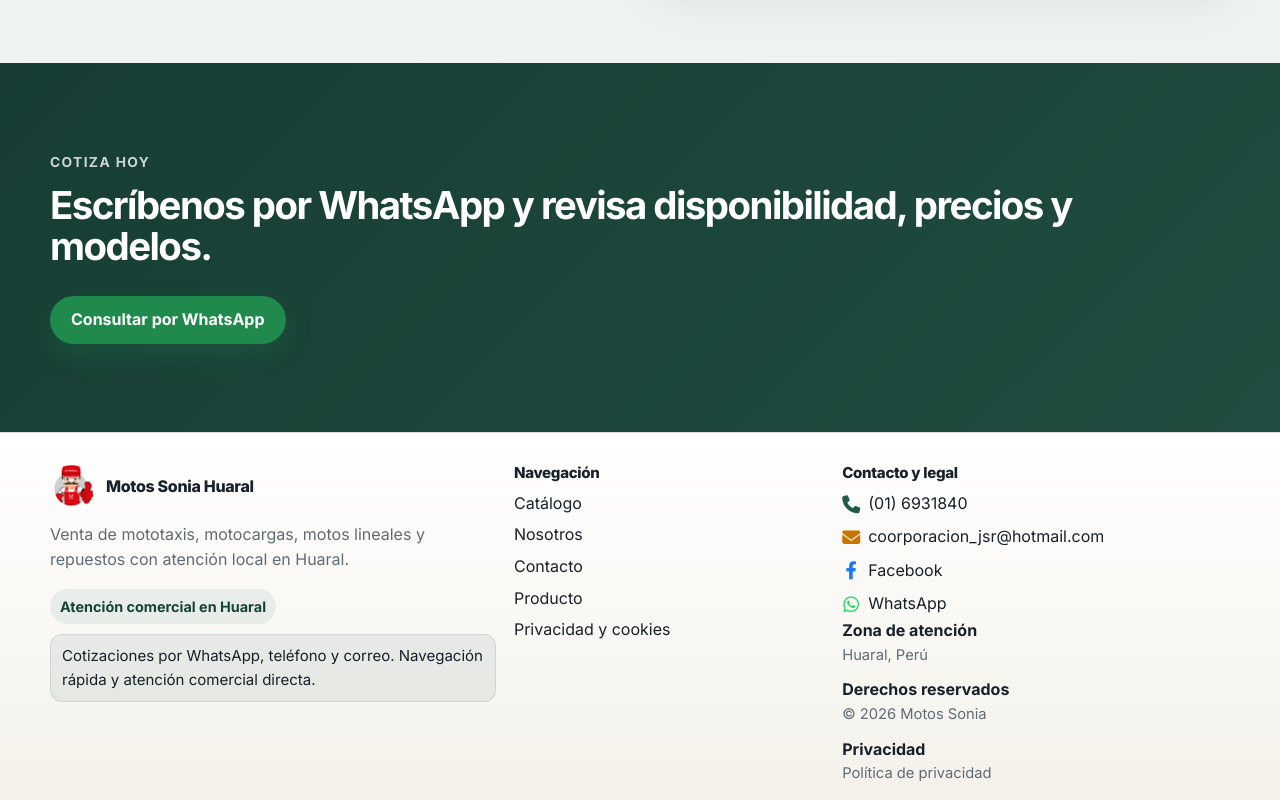
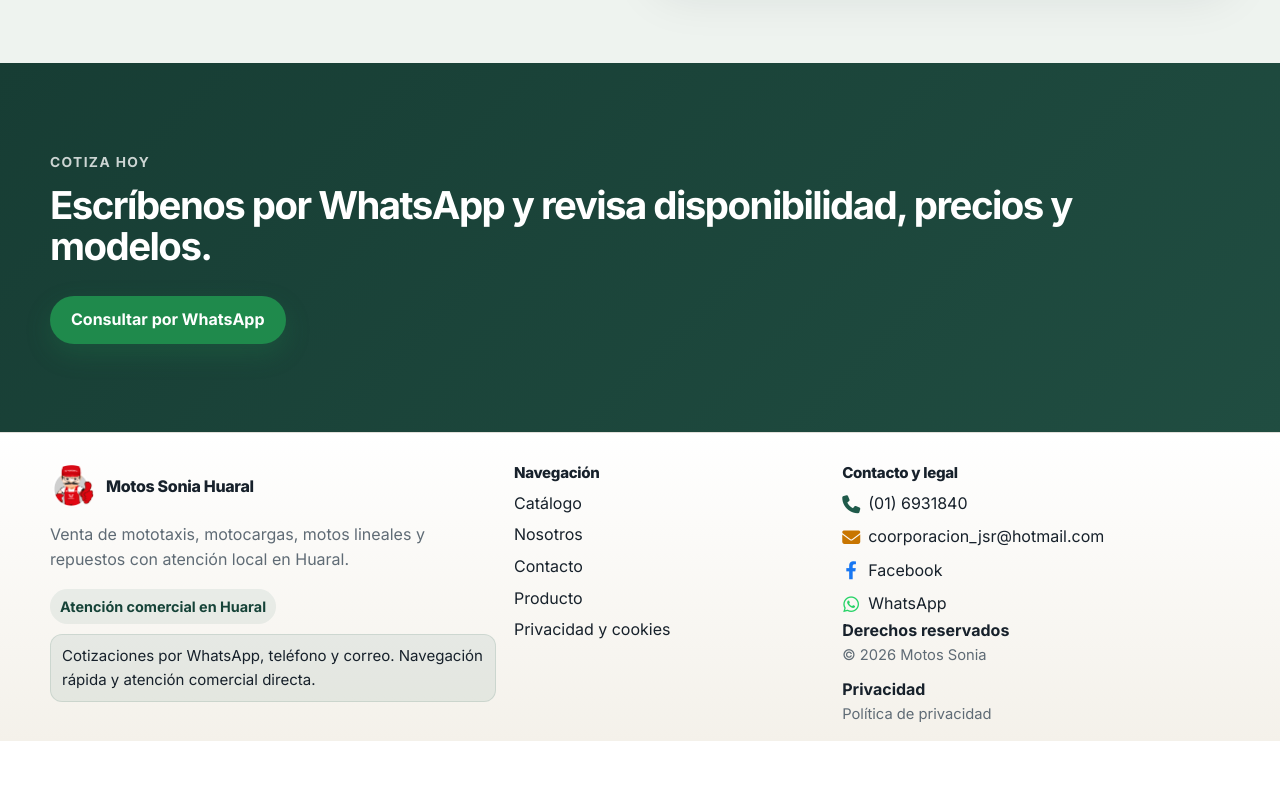
Before and after one commit to ZenSkill/motos-sonia-web, a plain HTML site: page index.html in a window 1280 px wide. Shown: the part 4171-4971 px from the top of the page. After the commit the page ends 4912 px from the top, so only its background shows below. Drawn offline with Linux system fonts and the light colour scheme.

Commit message:
index y catalogo

```diff
--- a/index.html
+++ b/index.html
@@ -252,7 +252,6 @@
           <li><a class="footer-icon-link" target="_blank" rel="noopener noreferrer" href="https://wa.me/5116931840?text=Hola%20Motos%20Sonia"><i class="fa-brands fa-whatsapp footer-icon icon-whatsapp" aria-hidden="true"></i><span>WhatsApp</span></a></li>
         </ul>
         <div class="footer-meta">
-          <div><strong>Zona de atención</strong><span>Huaral, Perú</span></div>
           <div><strong>Derechos reservados</strong><span>© 2026 Motos Sonia</span></div>
           <div><strong>Privacidad</strong><span><a href="./privacy.html">Política de privacidad</a></span></div>
         </div>
```
